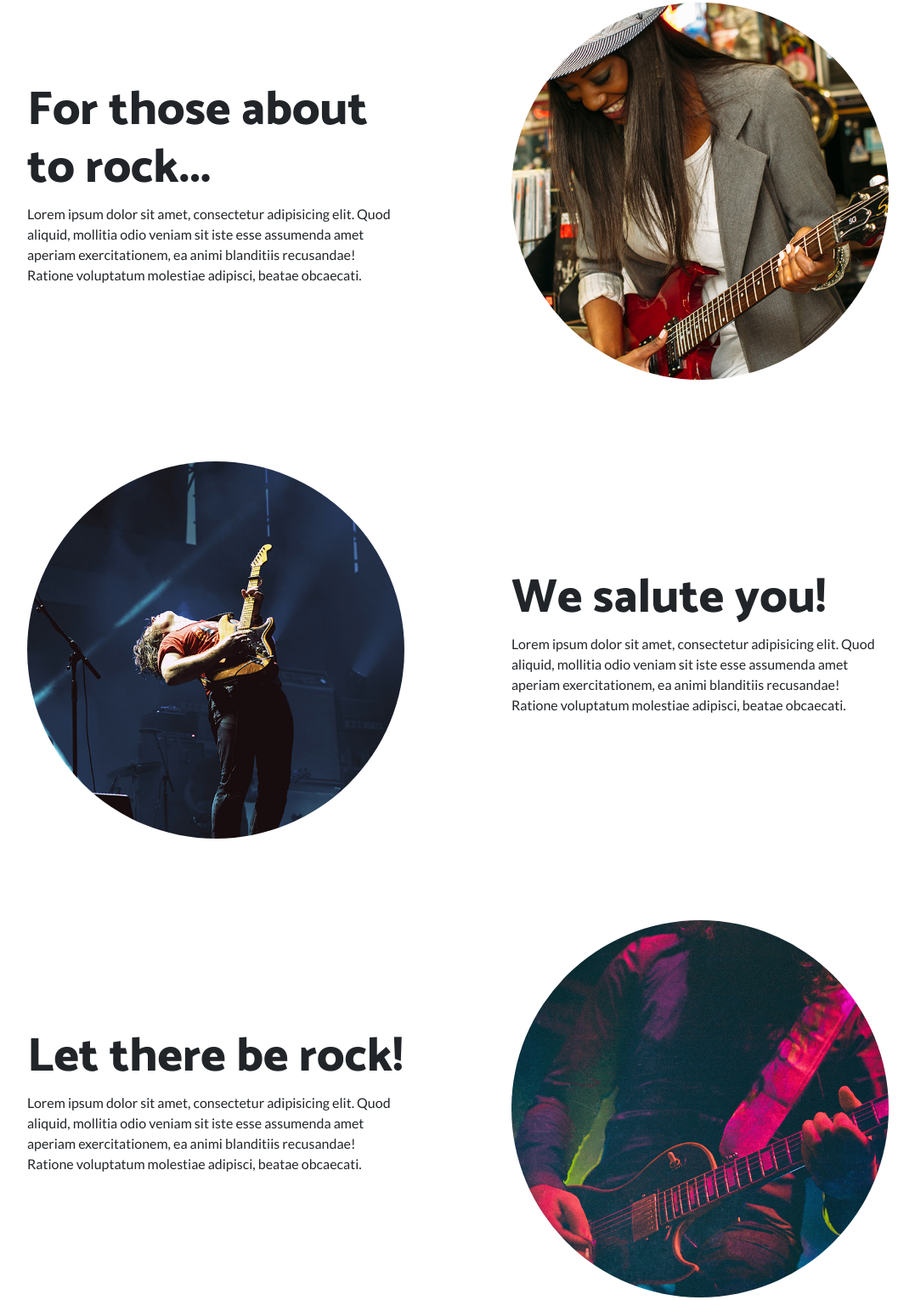
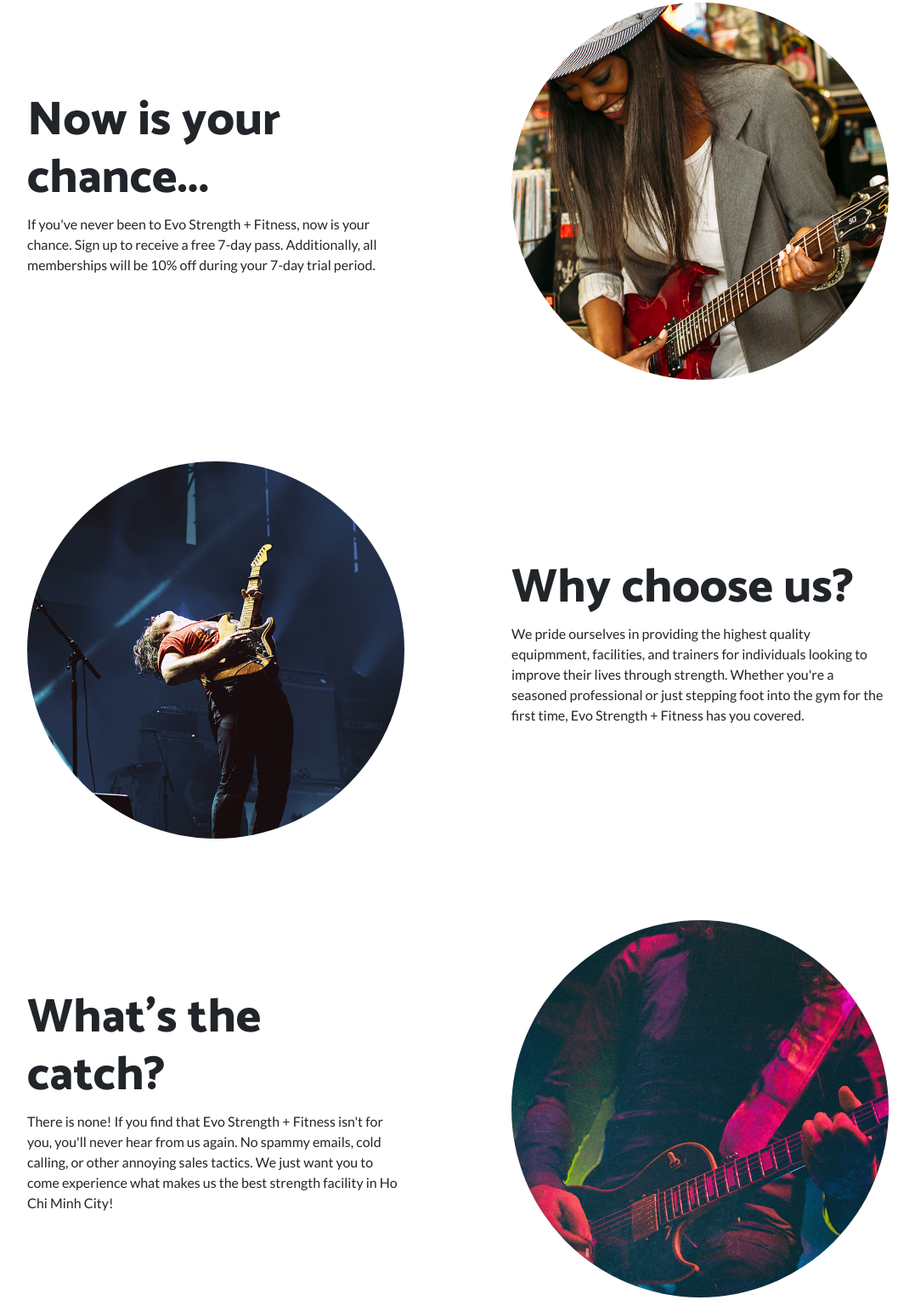
Before and after one commit to evostrength/7-day-pass, a website: page index.html in a window 1280 px wide. Shown: the part 732-2262 px from the top of the page at 85% size, without its empty margins (101-1178 px from the left). Drawn offline with Linux system fonts and the light colour scheme; a script that the page names is missing.

Commit message:
Update index.html

```diff
--- a/index.html
+++ b/index.html
@@ -70,8 +70,8 @@
           </div>
           <div class="col-lg-6 order-lg-1">
             <div class="p-5">
-              <h2 class="display-4">For those about to rock...</h2>
-              <p>Lorem ipsum dolor sit amet, consectetur adipisicing elit. Quod aliquid, mollitia odio veniam sit iste esse assumenda amet aperiam exercitationem, ea animi blanditiis recusandae! Ratione voluptatum molestiae adipisci, beatae obcaecati.</p>
+              <h2 class="display-4">Now is your chance...</h2>
+              <p>If you've never been to Evo Strength + Fitness, now is your chance. Sign up to receive a free 7-day pass. Additionally, all memberships will be 10% off during your 7-day trial period.</p>
             </div>
           </div>
         </div>
@@ -88,8 +88,9 @@
           </div>
           <div class="col-lg-6">
             <div class="p-5">
-              <h2 class="display-4">We salute you!</h2>
-              <p>Lorem ipsum dolor sit amet, consectetur adipisicing elit. Quod aliquid, mollitia odio veniam sit iste esse assumenda amet aperiam exercitationem, ea animi blanditiis recusandae! Ratione voluptatum molestiae adipisci, beatae obcaecati.</p>
+              <h2 class="display-4">Why choose us?</h2>
+              <p>We pride ourselves in providing the highest quality equipmment, facilities, and trainers for individuals looking to improve their lives through strength. Whether you're a seasoned professional or just stepping foot into the gym for the first time,
+Evo Strength + Fitness has you covered.</p>
             </div>
           </div>
         </div>
@@ -106,8 +107,8 @@
           </div>
           <div class="col-lg-6 order-lg-1">
             <div class="p-5">
-              <h2 class="display-4">Let there be rock!</h2>
-              <p>Lorem ipsum dolor sit amet, consectetur adipisicing elit. Quod aliquid, mollitia odio veniam sit iste esse assumenda amet aperiam exercitationem, ea animi blanditiis recusandae! Ratione voluptatum molestiae adipisci, beatae obcaecati.</p>
+              <h2 class="display-4">What's the catch?</h2>
+              <p>There is none! If you find that Evo Strength + Fitness isn't for you, you'll never hear from us again. No spammy emails, cold calling, or other annoying sales tactics. We just want you to come experience what makes us the best strength facility in Ho Chi Minh City!</p>
             </div>
           </div>
         </div>
```
